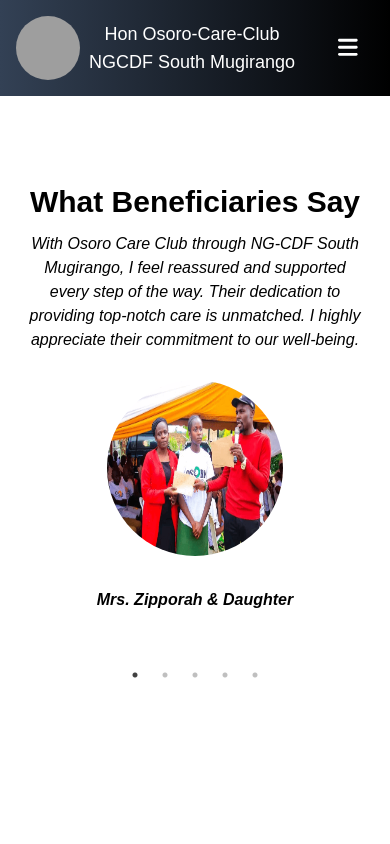
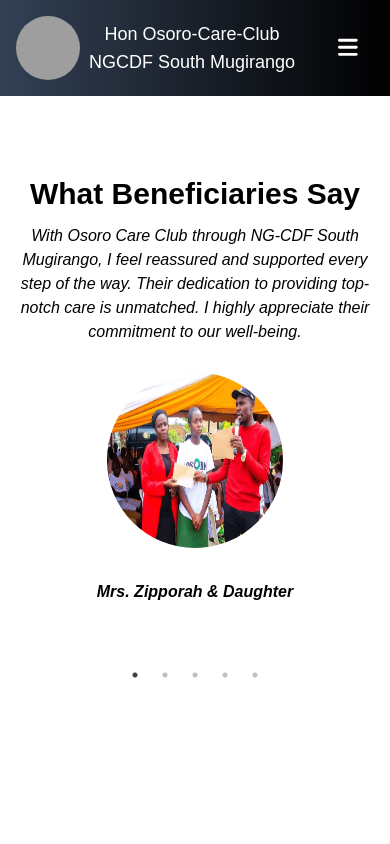
Before and after one commit to MICHAELMORARA/tuongee, a React (Create React App) app: page /reviews in a window 390 px wide. Shown: the top 844 px of the page. Built offline with nearby package versions, Linux system fonts and the light colour scheme; grey boxes are pictures that could not be loaded.

Commit message:
first commit

```diff
--- a/src/components/Reviews.js
+++ b/src/components/Reviews.js
@@ -54,7 +54,7 @@ const Reviews = () => {
       )}
       {!loading && (
         <Slider {...settings}>
-          <div className=' roboto-thin md:p-2 p-6 md:-mt-3 '>
+          <div className=' roboto-thin md:p-2 p-4 md:-mt-3 '>
             <h2 className='text-black text-3xl  font-bold text-center'>What Beneficiaries Say</h2>
             <p className='italic md:-ml-3 mt-3'>With Osoro Care Club through NG-CDF South Mugirango, I feel reassured and supported every step of the way. Their dedication to providing top-notch care is unmatched. I highly appreciate their commitment to our well-being.</p>
             <img className='rounded-full w-44 h-44 mx-auto mt-7 md:mt-4' src={image13} alt=''/>
```
Also changed, not shown: 2 other files (tests, documents, lock files or other folders).
